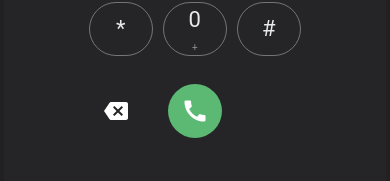
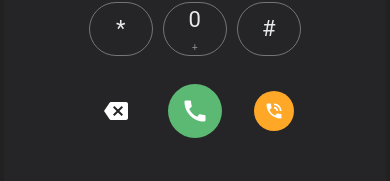
Before and after one commit to rafaelclima/mysipphone, a React (Vite) app in the folder frontend/: page / in a window 390 px wide. Shown: the part 324-505 px from the top of the page. Built offline with nearby package versions, Linux system fonts and the light colour scheme.

Commit message:
add call pickup button and SIP URI wrapping in Dialer
- buildSipUri() wraps bare numbers as sip:numero@dominio
- # encoded as %23 for RFC compliance
- Pickup button (*8#) in bottom bar
- Call from history: Phone icon on each history entry
- i18n: dialer.pickup key

```diff
--- a/frontend/src/i18n/en.ts
+++ b/frontend/src/i18n/en.ts
@@ -25,6 +25,7 @@ const en: Record<string, string> = {
   "account_setup.validation": "SIP URI, Registrar and Username are required",
 
   "dialer.enter_number": "Enter number",
+  "dialer.pickup": "Pickup",
 
   "call.connecting": "Connecting...",
   "call.mute": "Mute",
--- a/frontend/src/i18n/pt-BR.ts
+++ b/frontend/src/i18n/pt-BR.ts
@@ -26,6 +26,7 @@ const pt_BR: Record<string, string> = {
   "account_setup.validation": "SIP URI, Registrar e Usuário são obrigatórios",
 
   "dialer.enter_number": "Digite o número",
+  "dialer.pickup": "Puxar Ligação",
 
   "call.connecting": "Conectando...",
   "call.mute": "Mudo",
--- a/frontend/src/views/Dialer.tsx
+++ b/frontend/src/views/Dialer.tsx
@@ -2,8 +2,10 @@ import { useState, useEffect, useRef } from "react";
 import { Box, Button, Typography, IconButton } from "@mui/material";
 import CallIcon from "@mui/icons-material/Call";
 import BackspaceIcon from "@mui/icons-material/Backspace";
+import PhoneInTalkIcon from "@mui/icons-material/PhoneInTalk";
 import { invoke } from "@tauri-apps/api/core";
 import { useTranslation } from "../i18n";
+import { useAuthStore } from "../store/useAuthStore";
 
 const DIAL_PAD = [
   { digit: "1", letters: "" },
@@ -19,6 +21,18 @@ const DIAL_PAD = [
   { digit: "0", letters: "+" },
   { digit: "#", letters: "" },
 ];
+
+function buildSipUri(raw: string): string {
+  const account = useAuthStore.getState().account;
+  const domain = account
+    ? (account.sip_uri || account.registrar || "").replace(/^sip:/, "").replace(/[^@]+@/, "")
+    : "";
+  const trimmed = raw.trim();
+  if (trimmed.startsWith("sip:")) return trimmed;
+  if (trimmed.includes("@")) return `sip:${trimmed}`;
+  const encoded = trimmed.replace(/#/g, "%23");
+  return domain ? `sip:${encoded}@${domain}` : `sip:${encoded}`;
+}
 
 function Dialer() {
   const { t } = useTranslation();
@@ -36,10 +50,20 @@ function Dialer() {
 
   const handleCall = async () => {
     if (!number) return;
+    const uri = buildSipUri(number);
     try {
-      await invoke("make_call", { uri: number });
+      await invoke("make_call", { uri });
     } catch (err) {
       console.error("Call failed:", err);
+    }
+  };
+
+  const handlePickup = async () => {
+    const uri = buildSipUri("*8#");
+    try {
+      await invoke("make_call", { uri });
+    } catch (err) {
+      console.error("Pickup failed:", err);
     }
   };
 
@@ -49,7 +73,7 @@ function Dialer() {
         e.preventDefault();
         const n = numberRef.current;
         if (n) {
-          invoke("make_call", { uri: n }).catch(console.error);
+          invoke("make_call", { uri: buildSipUri(n) }).catch(console.error);
         }
         return;
       }
@@ -165,7 +189,20 @@ function Dialer() {
           >
             <CallIcon sx={{ fontSize: 28 }} />
           </IconButton>
-          <Box sx={{ width: 40 }} />
+          <IconButton
+            onClick={handlePickup}
+            size="small"
+            sx={{
+              width: 40,
+              height: 40,
+              bgcolor: "warning.main",
+              color: "white",
+              "&:hover": { bgcolor: "warning.dark" },
+            }}
+            title={t("dialer.pickup")}
+          >
+            <PhoneInTalkIcon sx={{ fontSize: 20 }} />
+          </IconButton>
         </Box>
       </Box>
   );
```
